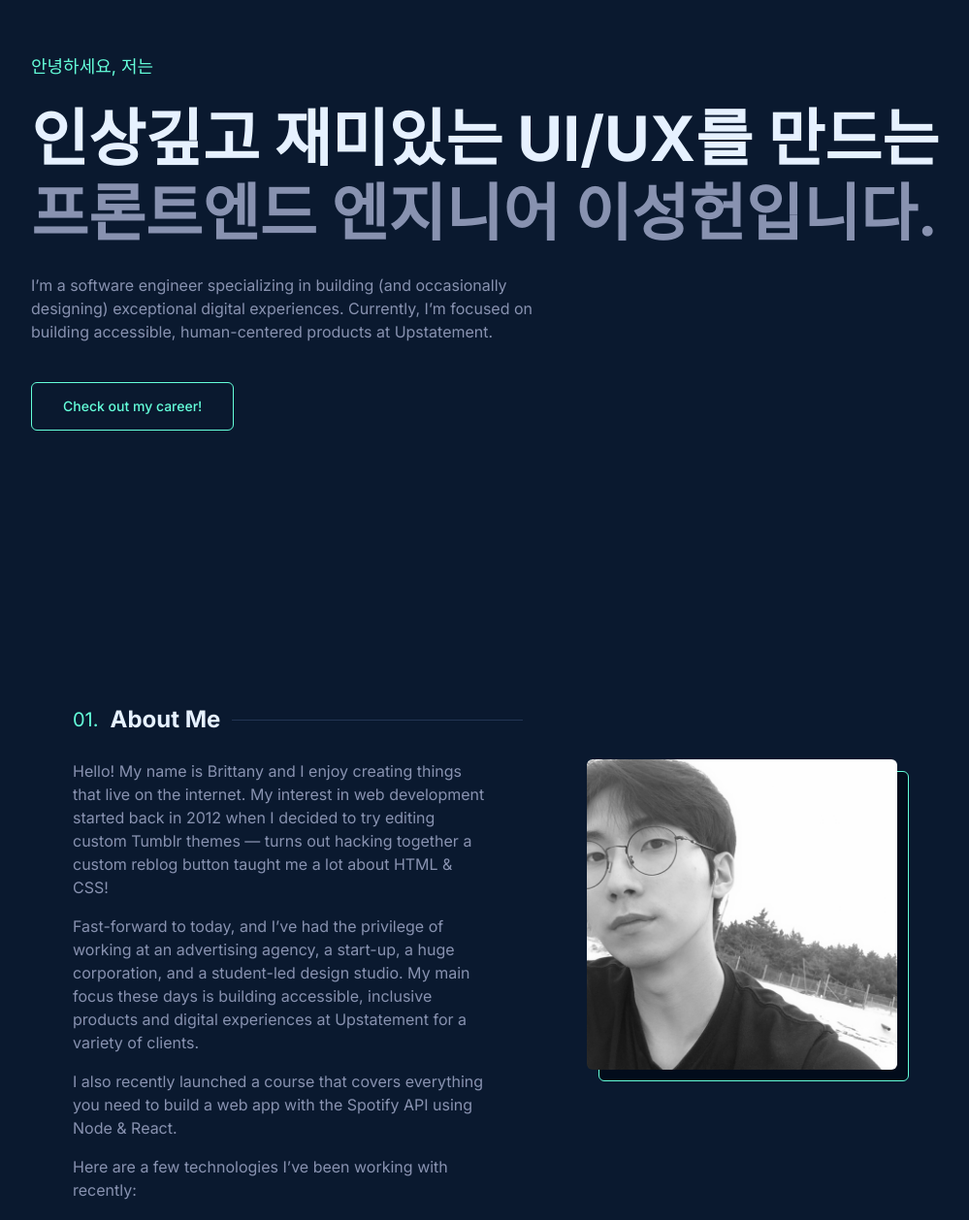
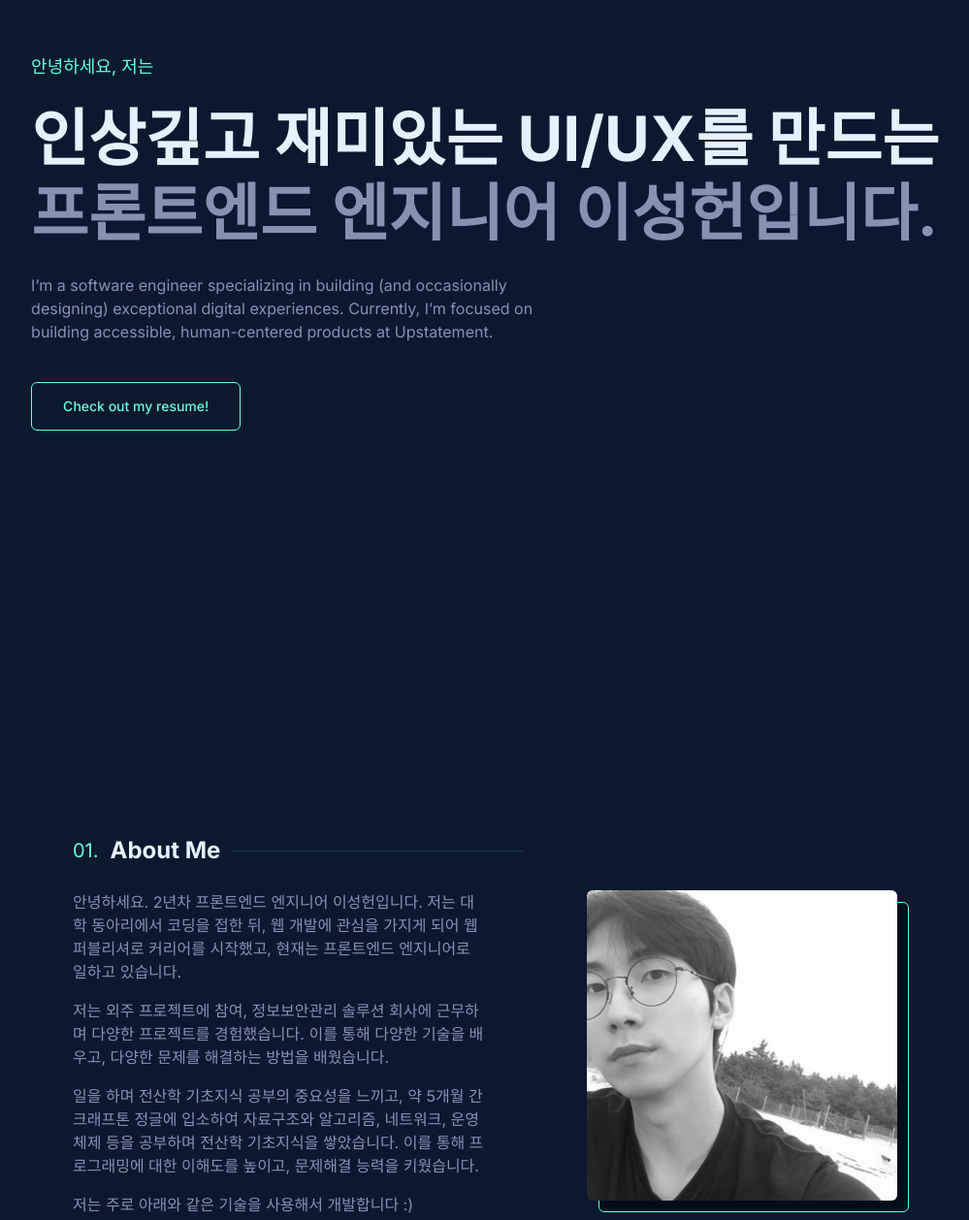
Before and after one commit to heondeam/shlee-resume, a Next.js app: page / in a window 1280 px wide. Shown: the part 150-1408 px from the top of the page at 97% size, without its empty margins (140-1139 px from the left). Built offline with nearby package versions, Linux system fonts and the light colour scheme.

Commit message:
chore: edit typo

```diff
--- a/components/main/about-me.tsx
+++ b/components/main/about-me.tsx
@@ -9,10 +9,10 @@ import Image from 'next/image'
 import Profile from '@png/profile.png'
 
 const TEXTS = [
-  'Hello! My name is Brittany and I enjoy creating things that live on the internet. My interest in web development started back in 2012 when I decided to try editing custom Tumblr themes — turns out hacking together a custom reblog button taught me a lot about HTML & CSS!',
-  'Fast-forward to today, and I’ve had the privilege of working at an advertising agency, a start-up, a huge corporation, and a student-led design studio. My main focus these days is building accessible, inclusive products and digital experiences at Upstatement for a variety of clients.',
-  'I also recently launched a course that covers everything you need to build a web app with the Spotify API using Node & React.',
-  'Here are a few technologies I’ve been working with recently:'
+  '안녕하세요. 2년차 프론트엔드 엔지니어 이성헌입니다. 저는 대학 동아리에서 코딩을 접한 뒤, 웹 개발에 관심을 가지게 되어 웹퍼블리셔로 커리어를 시작했고, 현재는 프론트엔드 엔지니어로 일하고 있습니다.',
+  '저는 외주 프로젝트에 참여, 정보보안관리 솔루션 회사에 근무하며 다양한 프로젝트를 경험했습니다. 이를 통해 다양한 기술을 배우고, 다양한 문제를 해결하는 방법을 배웠습니다.',
+  '일을 하며 전산학 기초지식 공부의 중요성을 느끼고, 약 5개월 간 크래프톤 정글에 입소하여 자료구조와 알고리즘, 네트워크, 운영체제 등을 공부하며 전산학 기초지식을 쌓았습니다. 이를 통해 프로그래밍에 대한 이해도를 높이고, 문제해결 능력을 키웠습니다.',
+  '저는 주로 아래와 같은 기술을 사용해서 개발합니다 :)'
 ]
 
 const SKILLS = [
@@ -27,11 +27,11 @@ const SKILLS = [
 
 export default function AboutMe() {
   return (
-    <Section className="h-screen bg-navy px-20">
+    <Section className="h-[950px] bg-navy px-20">
       <div className="max-w-[850px] flex flex-col gap-6">
         <Title title="About Me" idx="01" />
         <div className="flex justify-between gap-8">
-          <div className="flex flex-col gap-4 w-[50%]">
+          <div className="flex flex-col gap-4 w-1/2">
             {/* texts */}
             {TEXTS.map((text, idx) => (
               <P1 key={idx} className="text-slate">
@@ -39,7 +39,7 @@ export default function AboutMe() {
               </P1>
             ))}
 
-            <UnorderList items={SKILLS} />
+            <UnorderList items={SKILLS} cols={2} bulletSize="sm" />
           </div>
           <div className="image-before group">
             <div className="image-wrapper">
--- a/components/main/hello.tsx
+++ b/components/main/hello.tsx
@@ -1,15 +1,15 @@
-"use client";
+'use client'
 
-import H1 from "../typography/h1";
-import H5 from "../typography/h5";
-import P1 from "../typography/p1";
-import { Button } from "../ui/button";
-import Section from "../ui/section";
+import H1 from '../typography/h1'
+import H5 from '../typography/h5'
+import P1 from '../typography/p1'
+import { Button } from '../ui/button'
+import Section from '../ui/section'
 
 export default function Hello() {
   return (
-    <Section className="h-screen bg-navy px-4">
-      <div className="w-3/4 flex flex-col gap-6">
+    <Section className="h-screen bg-navy px-20">
+      <div className="max-w-[1000px] flex flex-col gap-6">
         <H5 className="text-green ">안녕하세요, 저는</H5>
         <H1 className="text-white">
           인상깊고 재미있는 UI/UX를 만드는
@@ -17,18 +17,16 @@ export default function Hello() {
           <span className="text-slate">프론트엔드 엔지니어 이성헌입니다.</span>
         </H1>
         <P1 className="text-slate">
-          I’m a software engineer specializing in building (and occasionally{" "}
-          <br />
-          designing) exceptional digital experiences. Currently, I’m focused on{" "}
-          <br />
+          I’m a software engineer specializing in building (and occasionally <br />
+          designing) exceptional digital experiences. Currently, I’m focused on <br />
           building accessible, human-centered products at Upstatement.
         </P1>
         <div>
           <Button className="mt-4" variant="career" size="lg">
-            Check out my career!
+            Check out my resume!
           </Button>
         </div>
       </div>
     </Section>
-  );
+  )
 }
```
